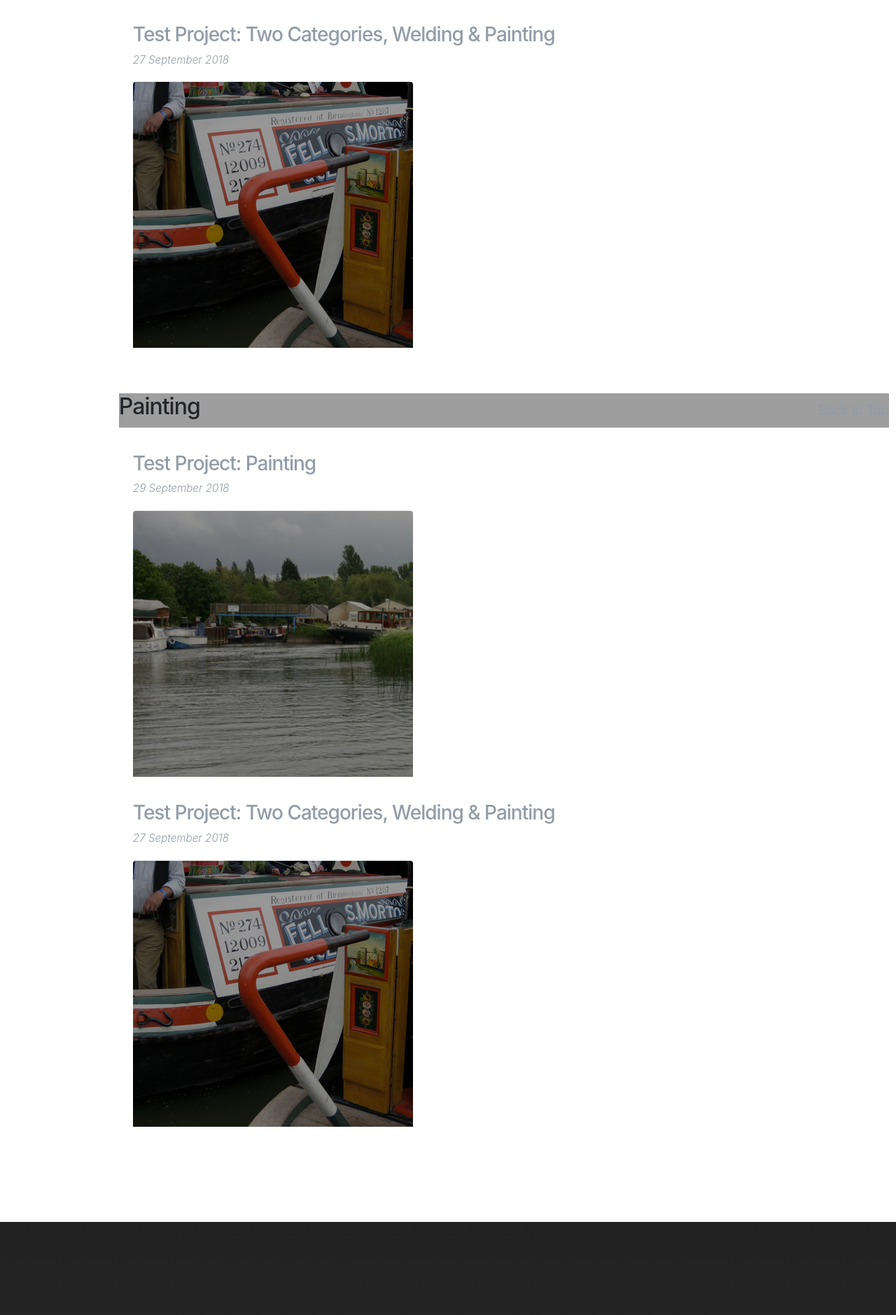
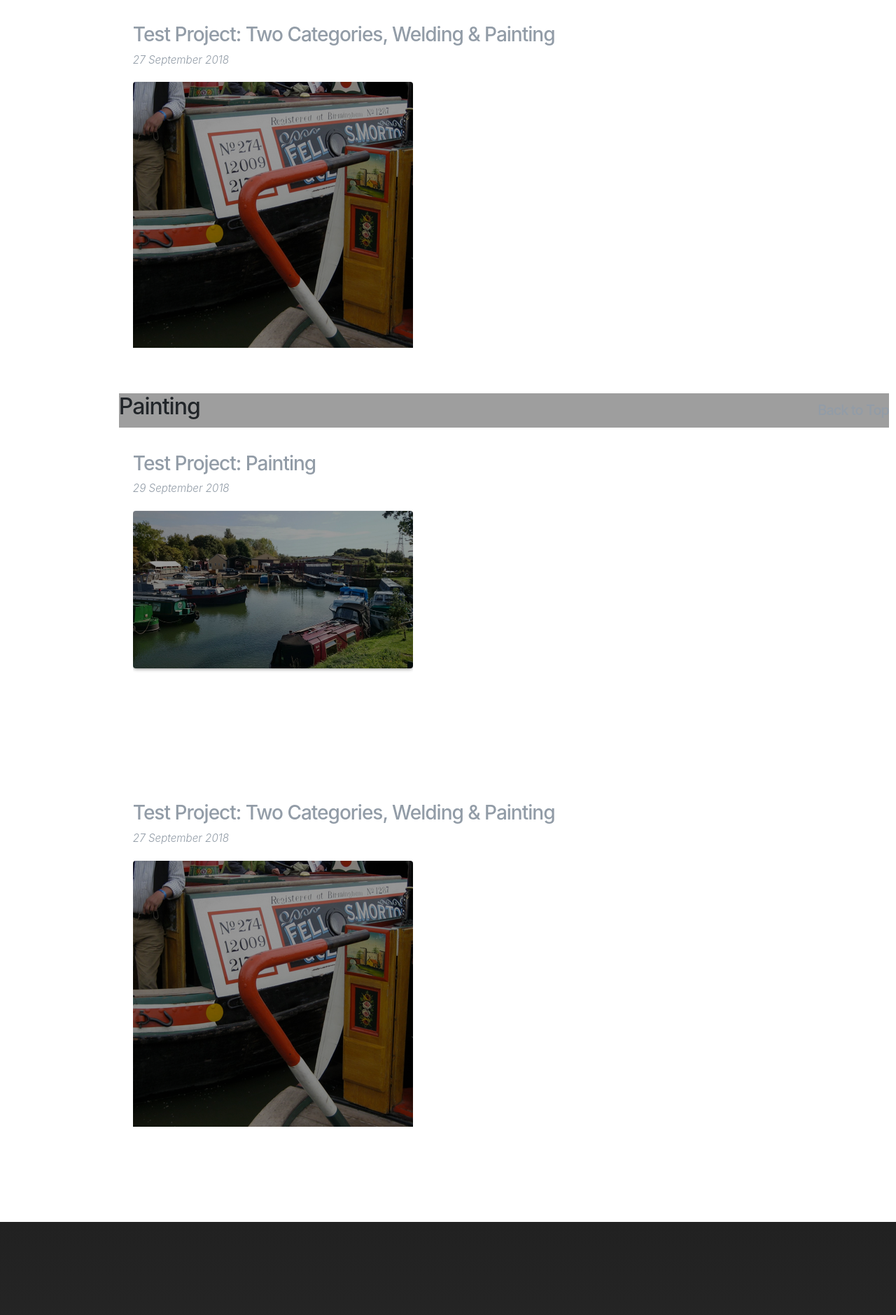
Before and after one commit to pages-themes/slate, a Jekyll site: the page built from _posts/2018-09-29-test-project-three.md, in a window 1280 px wide. Shown: the part 2517-4396 px from the top of the page at 70% size. Built offline with Jekyll 4.4.1, drawn with Linux system fonts in a browser that asks for light colours; our own code applies the rules of GitHub Pages for plain Markdown files; grey boxes are pictures that could not be loaded.

Commit message:
Update from Forestry.io - Updated 2018-09-29-test-project-three.md

```diff
--- a/_posts/2018-09-29-test-project-three.md
+++ b/_posts/2018-09-29-test-project-three.md
@@ -1,7 +1,7 @@
 ---
 title: 'Test Project: Painting'
 category: painting
-image: "/assets/images/cruisers3.jpg"
+image: "/uploads/cruisers2-1.jpg"
 
 ---
 #### Test Project: Painting
```
